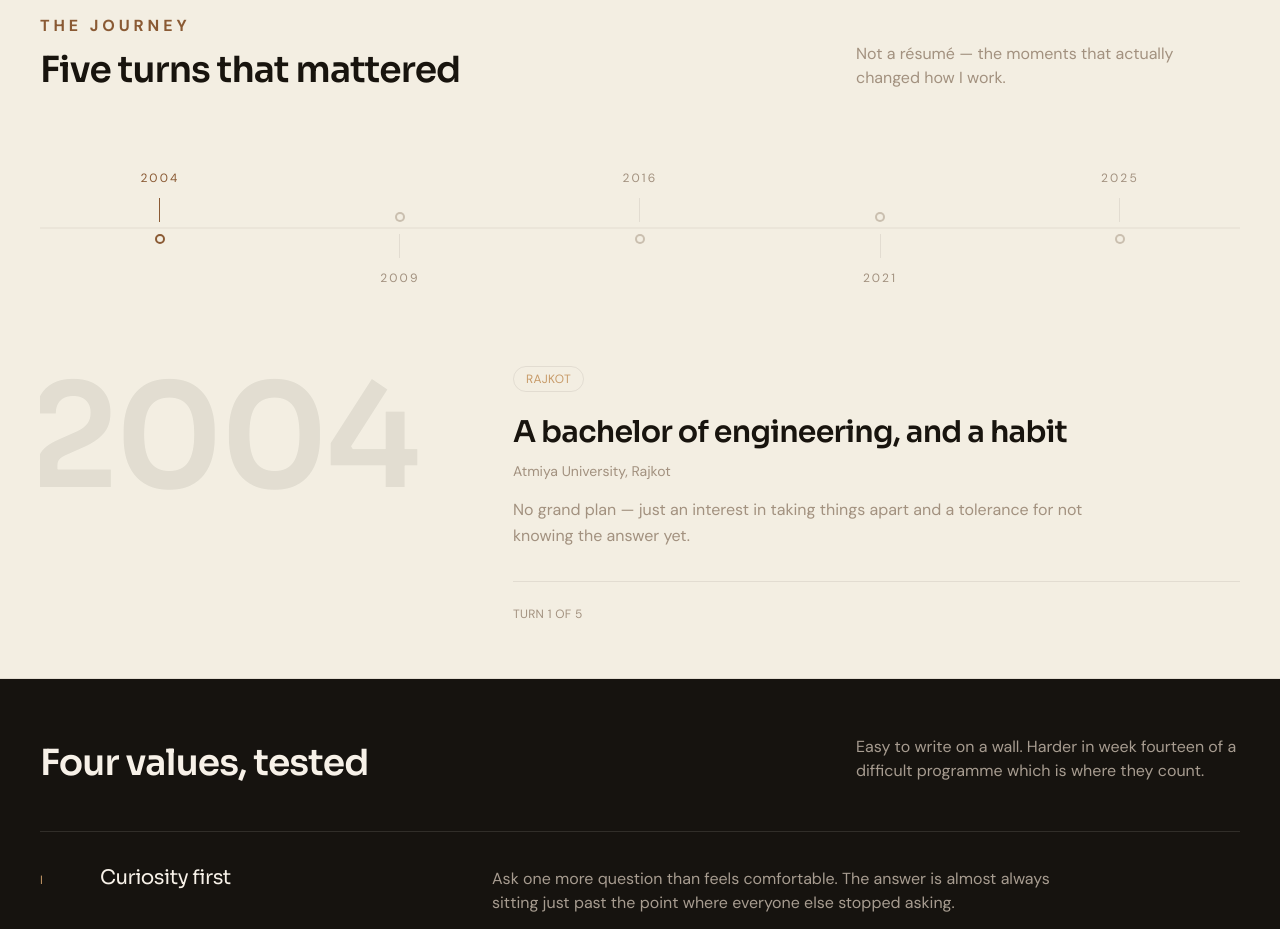
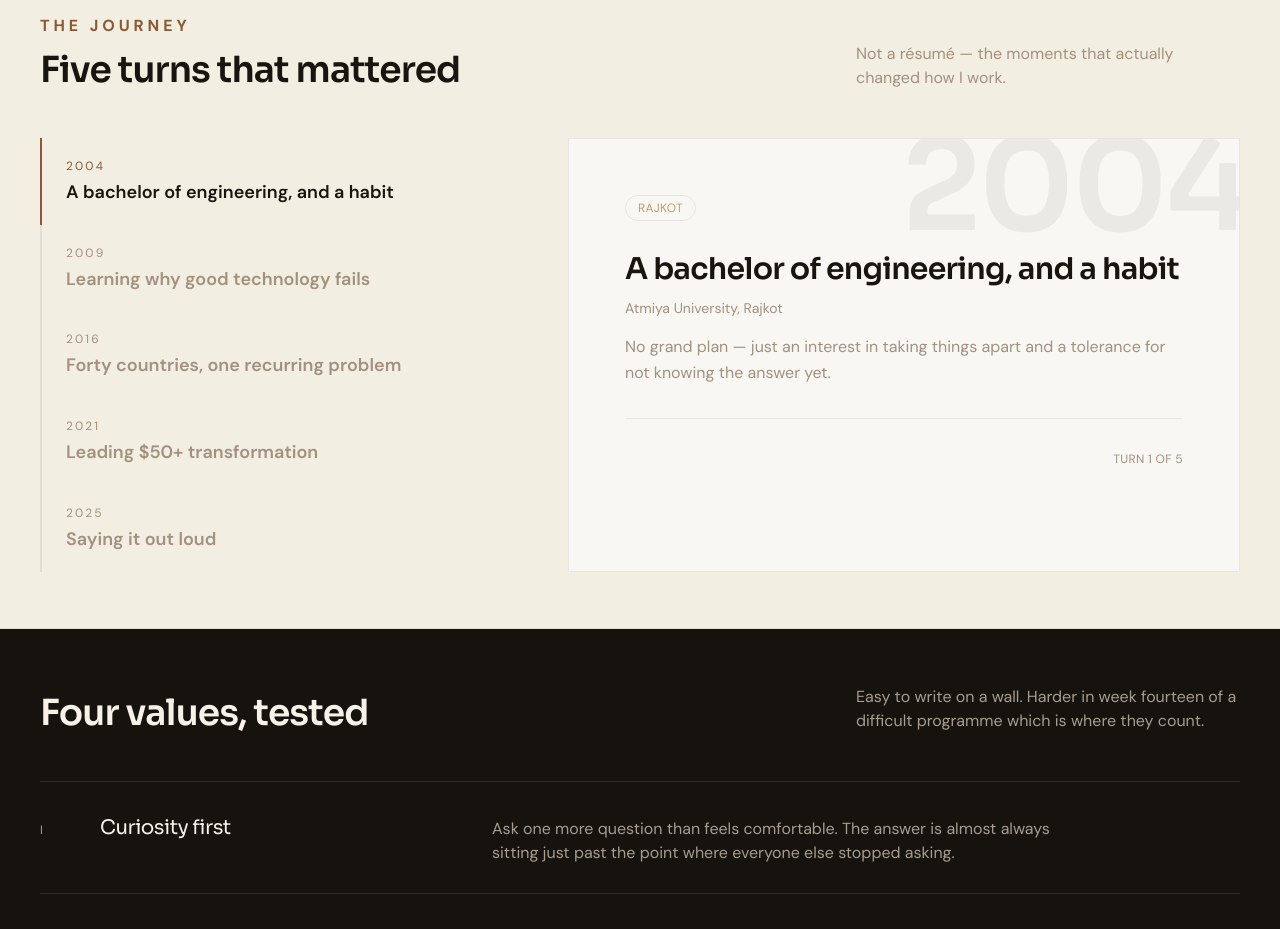
Before and after one commit to bhavipate1/vikas-portfolio, a Next.js app: page /about in a window 1280 px wide. Shown: the part 1600-2529 px from the top of the page. Built offline with nearby package versions, Linux system fonts and the light colour scheme.

Commit message:
Revert: restore original About timeline card (design experiment not wanted)

```diff
--- a/components/about-sections.tsx
+++ b/components/about-sections.tsx
@@ -249,81 +249,44 @@ export function TurnsThatMattered() {
           </Reveal>
         </div>
 
-        {/* Editorial zigzag timeline — replaces the boxed tab-list/card pattern */}
+        <div className="mt-12 grid grid-cols-1 gap-8 lg:grid-cols-[1fr_1.4fr] lg:gap-12">
           <Reveal delay={0.1}>
-          <div className="relative mt-20 hidden sm:block">
-            <div className="absolute left-0 right-0 top-1/2 h-px -translate-y-1/2 bg-paper-border" aria-hidden />
-            <div className="relative flex items-start justify-between">
-              {about.turns.items.map((item, i) => {
-                const label = (
+            {about.turns.items.map((item, i) => (
+              <motion.button
+                key={item.year}
+                type="button"
+                onClick={() => setActive(i)}
+                whileHover={{ x: 4 }}
+                transition={{ duration: 0.2 }}
+                className={`flex w-full flex-col gap-1.5 border-l-2 py-5 pl-5 text-left transition-colors sm:pl-6 ${
+                  active === i ? "border-[#8a5a34]" : "border-paper-border"
+                }`}
+              >
                 <span
-                    className={`whitespace-nowrap text-xs font-normal uppercase tracking-[0.18em] tabular-nums transition-colors ${
-                      active === i ? "text-[#8a5a34]" : "text-paper-muted group-hover:text-paper-foreground"
+                  className={`text-xs font-normal uppercase tracking-[0.18em] tabular-nums transition-colors ${
+                    active === i ? "text-[#8a5a34]" : "text-paper-muted"
                   }`}
                 >
                   {item.year}
                 </span>
-                );
-                const stem = (
                 <span
-                    className={`h-6 w-px transition-colors ${active === i ? "bg-[#8a5a34]" : "bg-paper-border"}`}
-                    aria-hidden
-                  />
-                );
-                const dot = (
-                  <span
-                    className={`relative z-10 h-2.5 w-2.5 shrink-0 rounded-full border-2 bg-paper transition-colors ${
-                      active === i ? "border-[#8a5a34] bg-[#8a5a34]" : "border-paper-muted/50 group-hover:border-paper-muted"
-                    }`}
-                  />
-                );
-                const above = (
-                  <span className="flex flex-col items-center gap-3 pb-3">
-                    {label}
-                    {stem}
-                  </span>
-                );
-                const below = (
-                  <span className="flex flex-col items-center gap-3 pt-3">
-                    {stem}
-                    {label}
-                  </span>
-                );
-                return (
-                  <button
-                    key={item.year}
-                    type="button"
-                    onClick={() => setActive(i)}
-                    className="group relative flex flex-1 flex-col items-center focus-visible:outline-2 focus-visible:outline-accent focus-visible:outline-offset-4"
-                  >
-                    {i % 2 === 0 ? above : <span className="h-[42px]" aria-hidden />}
-                    {dot}
-                    {i % 2 !== 0 ? below : <span className="h-[42px]" aria-hidden />}
-                  </button>
-                );
-              })}
-            </div>
-          </div>
-        </Reveal>
-
-        {/* Mobile: simple scrollable pill list */}
-        <Reveal delay={0.1} className="mt-8 flex gap-2 overflow-x-auto pb-1 sm:hidden">
-          {about.turns.items.map((item, i) => (
-            <button
-              key={item.year}
-              type="button"
-              onClick={() => setActive(i)}
-              className={`shrink-0 rounded-full border px-4 py-1.5 text-xs uppercase tracking-wide transition-colors ${
-                active === i ? "border-[#8a5a34] bg-[#8a5a34] text-white" : "border-paper-border text-paper-muted"
+                  className={`text-base font-semibold leading-snug transition-colors sm:text-lg ${
+                    active === i ? "text-paper-foreground" : "text-paper-muted"
                   }`}
                 >
-              {item.year}
-            </button>
+                  {item.title}
+                </span>
+              </motion.button>
             ))}
           </Reveal>
 
-        {/* Content — no bordered card; the giant year numeral bleeds off the edge */}
-        <div className="relative mt-14 overflow-hidden sm:mt-20">
+          <div className="relative overflow-hidden border border-paper-border bg-paper-surface p-8 sm:px-14 sm:pt-14 sm:pb-12">
+            <span
+              aria-hidden
+              className="pointer-events-none absolute -right-2 -top-4 select-none font-heading text-[6rem] font-semibold leading-none tracking-tight text-paper-foreground/[0.06] sm:text-[8rem]"
+            >
+              {current.year}
+            </span>
             <AnimatePresence mode="wait">
               <motion.div
                 key={active}
@@ -331,15 +294,8 @@ export function TurnsThatMattered() {
                 animate={{ opacity: 1, y: 0 }}
                 exit={{ opacity: 0, y: -12 }}
                 transition={{ duration: 0.35, ease: [0.22, 1, 0.36, 1] }}
-              className="grid grid-cols-1 items-start gap-6 lg:grid-cols-[0.9fr_1.6fr] lg:gap-16"
+                className="relative"
               >
-              <span
-                aria-hidden
-                className="select-none font-heading text-[6rem] font-semibold leading-none tracking-tight text-paper-foreground/[0.08] sm:text-[9rem] lg:-ml-3"
-              >
-                {current.year}
-              </span>
-              <div>
                 {current.tag ? (
                   <span className="inline-flex items-center rounded-full border border-paper-border px-3 py-1 text-xs uppercase tracking-wide text-accent">
                     {current.tag}
@@ -347,21 +303,20 @@ export function TurnsThatMattered() {
                 ) : (
                   <span className="block h-[26px]" />
                 )}
-                <h3 className="mt-5 text-2xl font-semibold leading-snug text-paper-foreground sm:text-3xl">
+                <h3 className="mt-7 text-2xl font-semibold leading-snug text-paper-foreground sm:text-3xl">
                   {current.title}
                 </h3>
                 {current.school && <p className="mt-2 text-sm text-paper-muted">{current.school}</p>}
-                {current.body && (
-                  <p className="mt-4 max-w-xl text-sm leading-relaxed text-paper-muted sm:text-base">{current.body}</p>
-                )}
-                <div className="mt-8 flex items-center gap-3 border-t border-paper-border pt-6">
+                {current.body && <p className="mt-4 text-sm leading-relaxed text-paper-muted sm:text-base">{current.body}</p>}
+                <div className="mt-8 flex items-center justify-between gap-5 border-t border-paper-border pt-8">
+                  <span aria-hidden />
                   <span className="text-xs uppercase tracking-wide text-paper-muted">
                     Turn {active + 1} of {about.turns.items.length}
                   </span>
                 </div>
-              </div>
               </motion.div>
             </AnimatePresence>
+          </div>
         </div>
       </div>
     </section>
```
Lines whose indentation alone changed are shown as unchanged.
